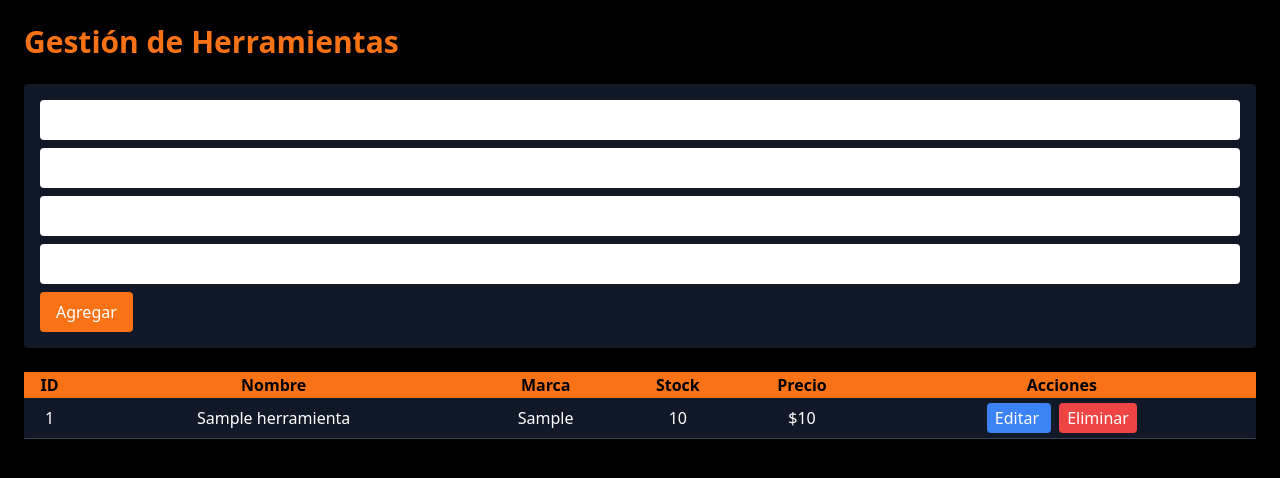
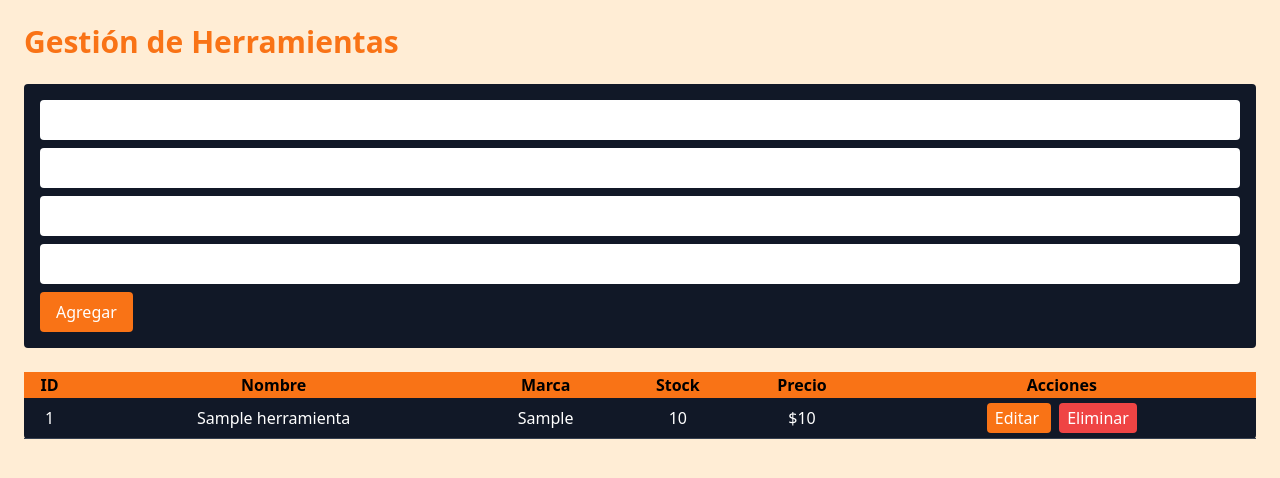
Before and after one commit to Mariysabel/proyectoTSO, a PHP site: page /admin.php in a window 1280 px wide. Shown: the top 478 px of the page. Run offline with PHP 8.4, Linux system fonts and the light colour scheme; the visitor is signed in with stand-in values (Sample User, id 1); tables that the repository leaves empty or names only in its code hold one stand-in row (values such as "Sample post"); some libraries are stand-ins or nearby versions.

Commit message:
cambio en estilos panel

```diff
--- a/proyecto/admin.php
+++ b/proyecto/admin.php
@@ -52,7 +52,7 @@ $resultado = $conn->query("SELECT * FROM herramientas");
 <script src="https://cdn.tailwindcss.com"></script>
 </head>
 
-<body class="bg-black text-white p-6">
+<body class="bg-orange-100 text-white p-6">
 
 <h1 class="text-3xl font-bold text-orange-500 mb-6">
     Gestión de Herramientas
@@ -108,7 +108,7 @@ $resultado = $conn->query("SELECT * FROM herramientas");
 
             <td class="space-x-2">
                 <a href="?editar=<?= $row['id'] ?>"
-                   class="bg-blue-500 px-2 py-1 rounded">
+                   class="bg-orange-500 px-2 py-1 rounded">
                    Editar
                 </a>
 
```
